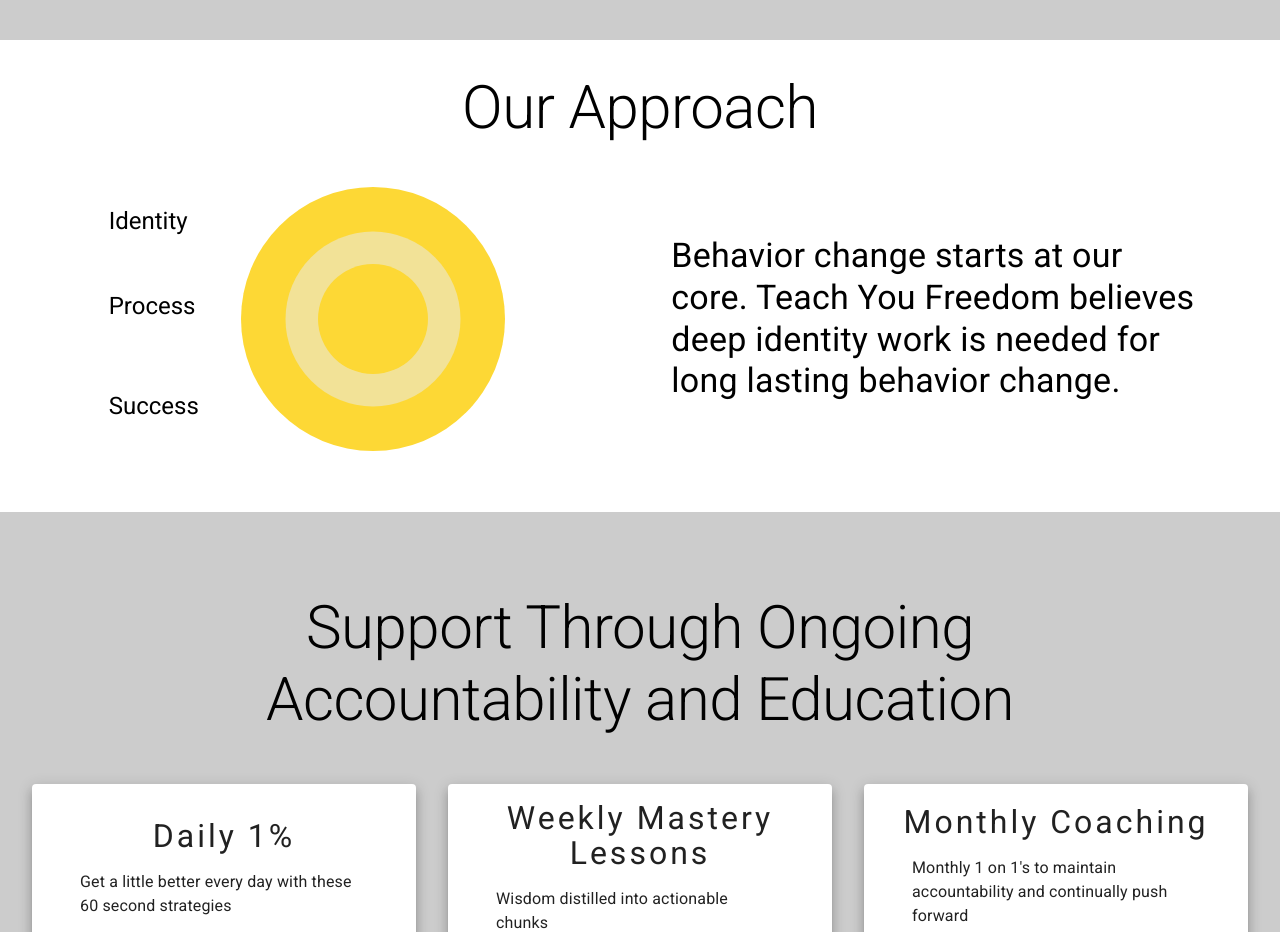
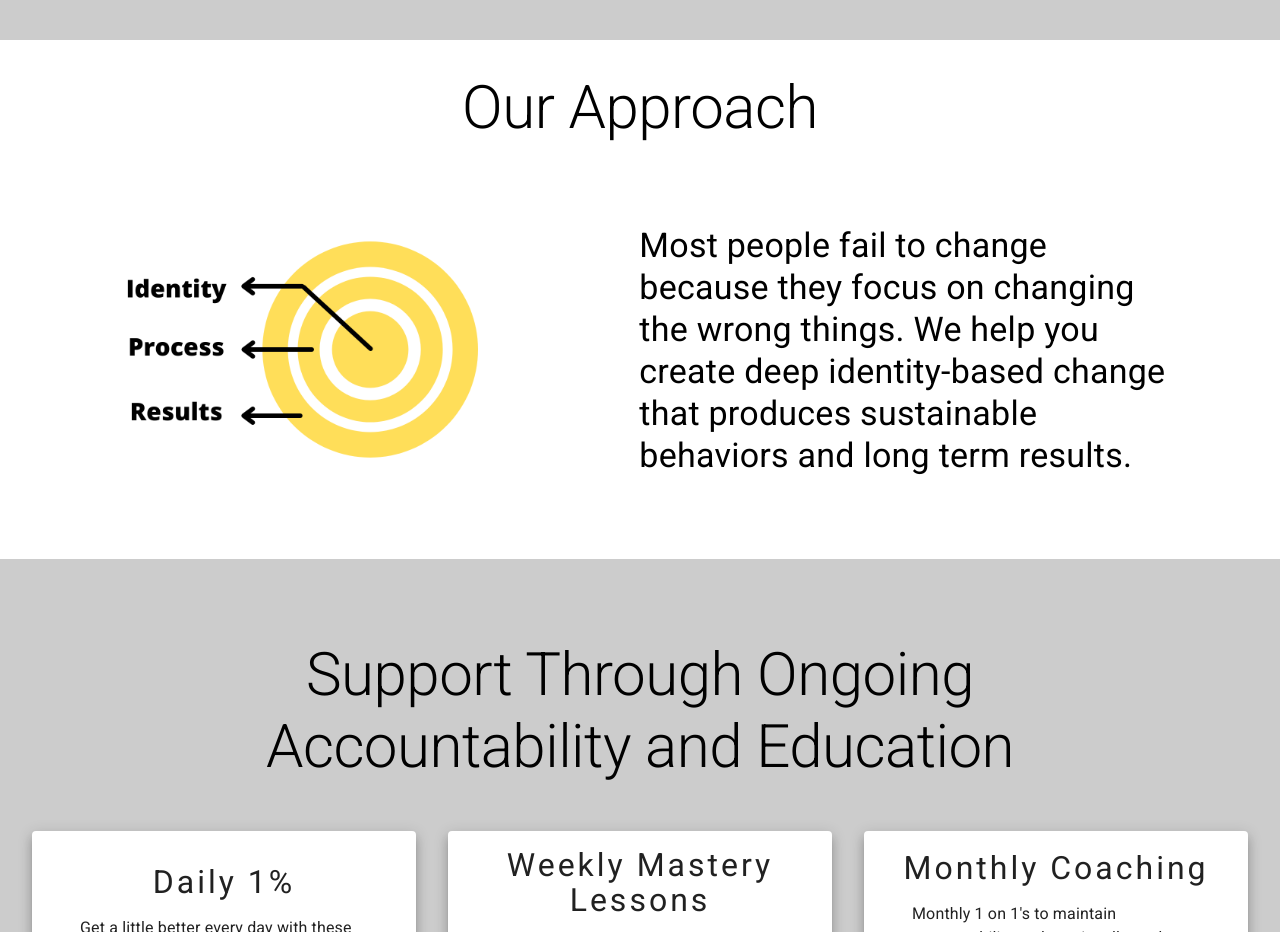
Before and after one commit to Akinghill/tyf, a React (Create React App) app: page / in a window 1280 px wide. Shown: the part 1120-2052 px from the top of the page. Built offline with nearby package versions, Linux system fonts and the light colour scheme.

Commit message:
approach section update

```diff
--- a/src/views/HomePage/sections/Approach.jsx
+++ b/src/views/HomePage/sections/Approach.jsx
@@ -2,6 +2,8 @@
 import { Typography, makeStyles, Grid } from '@material-ui/core';
 import { useTheme } from '@material-ui/core/styles';
 import useMediaQuery from '@material-ui/core/useMediaQuery';
+
+import approachImg from '../../../assets/approach-diagram.png'
 
 const useStyles = makeStyles((theme) => ({
   approach: {
@@ -23,59 +25,14 @@
       width: "100%",
     },
   },
-  approachFigure: {
-    margin: "2rem",
-    [theme.breakpoints.down('md')]: {
-      left: "20%"
-    },
-  },
   approachText: {
     paddingLeft: '0rem',
     [theme.breakpoints.up('md')]: {
       paddingLeft: "6rem"
     },
   },
-  circle: {
-    position: "absolute",
-    top: "50%",
-    left: "60%",
-    [theme.breakpoints.down('sm')]: {
-      left: "44%"
-    },
-    transform: "translate(-50%, -50%)",
-    borderRadius: "50%",
-    '&:after': {
-      content: "''",
-      display: "block",
-      paddingTop: "100%",
-    }
-  },
-  circle1: {
-    background: "#fdd835",
-    width: "60%",
-    maxWidth: "285px",
-    maxHeight: "285px",
-  },
-  circle2: {
-    background: "#F2E297",
-    width: "40%",
-    maxWidth: "175px",
-    maxHeight: "175px",
-  },
-  circle3: {
-    background: "#fdd835",
-    width: "25%",
-    maxWidth: "110px",
-    maxHeight: "110px",
-  },
-  circleContainer: {
-    position: "relative",
-    width: "100%",
-    height: "100%",
-    padding: "0px",
-    margin: '0px',
-    minWidth: "440px",
-    minHeight: "285px"
+  approachFigure: {
+    width: '100%',
   },
   identityText: {
     top: "10%",
@@ -99,22 +56,15 @@
   return (
     <>
       <div className={classes.approach}>
-          <Typography align="center" variant="h2" className={classes.sectionTitle} data-aos="flip-up">  Our Approach </Typography>
-          <Grid container spacing={!mdScreen ? 3 : 0} justify="center" alignItems="center">
-            <Grid className={classes.approachFigure} item xs={12} md={4} data-aos="fade-right">
-              <div className={classes.circleContainer}>
-                <div className={`${classes.circle} ${classes.circle1}`} />
-                <div className={`${classes.circle} ${classes.circle2}`} />
-                <div className={`${classes.circle} ${classes.circle3}`} />
-                <Typography className={classes.identityText} variant="h5">Identity</Typography>
-                <Typography className={classes.proccessText} variant="h5">Process</Typography>
-                <Typography className={classes.successText} variant="h5">Success</Typography>
-              </div>
-            </Grid>
-            <Grid item xs={12} sm={8} md={6} data-aos="fade-left">
-              <Typography className={classes.approachText} variant="h4">  Behavior change starts at our core. Teach You Freedom believes deep identity work is needed for long lasting behavior change. </Typography>
-            </Grid>
+        <Typography align="center" variant="h2" className={classes.sectionTitle} data-aos="flip-up">  Our Approach </Typography>
+        <Grid container spacing={!mdScreen ? 3 : 0} justify="center" alignItems="center">
+          <Grid item xs={12} md={4} data-aos="fade-right">
+            <img className={classes.approachFigure} src={approachImg} alt='approach'></img>
           </Grid>
+          <Grid item xs={12} sm={8} md={6} data-aos="fade-left">
+            <Typography className={classes.approachText} variant="h4">Most people fail to change because they focus on changing the wrong things. We help you create deep identity-based change that produces sustainable behaviors and long term results.</Typography>
+          </Grid>
+        </Grid>
       </div>
     </>
   );
```
